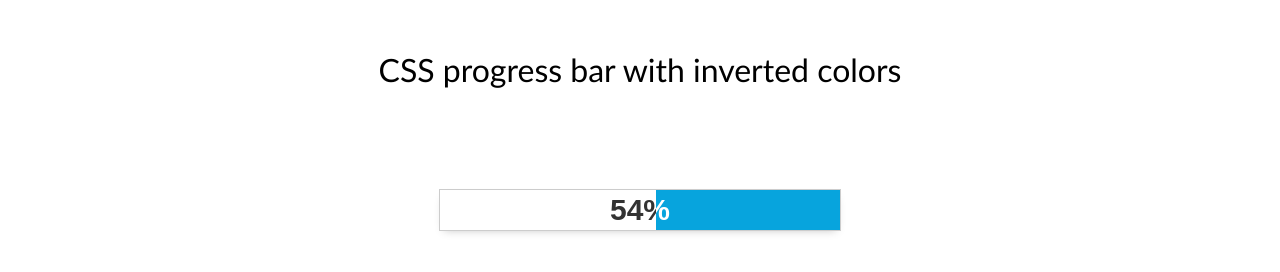
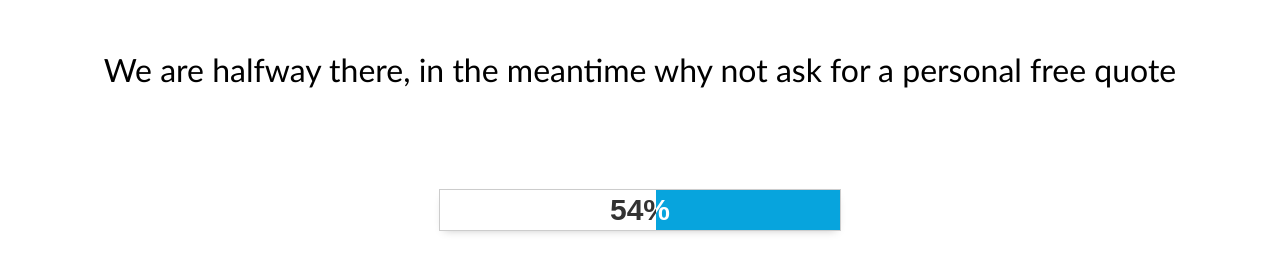
Before and after one commit to MaszihMaszih/Progress-bar, a plain HTML site: page index.html in a window 1280 px wide. Drawn offline with Linux system fonts and the light colour scheme.

Commit message:
Update index.html

```diff
--- a/index.html
+++ b/index.html
@@ -7,7 +7,7 @@
 </head>
 <body>
 <!-- partial:index.partial.html -->
-<h1>CSS progress bar with inverted colors</h1>
+<h1>We are halfway there, in the meantime why not ask for a personal free quote </h1>
 <div class="progress-bar">
   <div class="bar positive">
     <span>54%</span>
```
